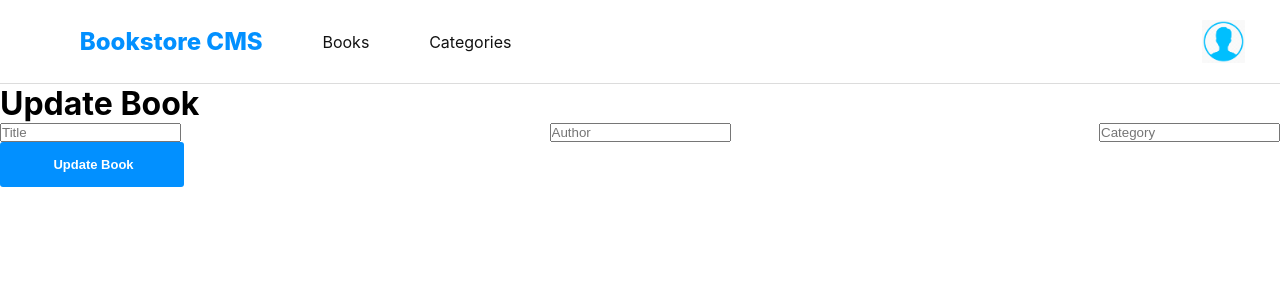
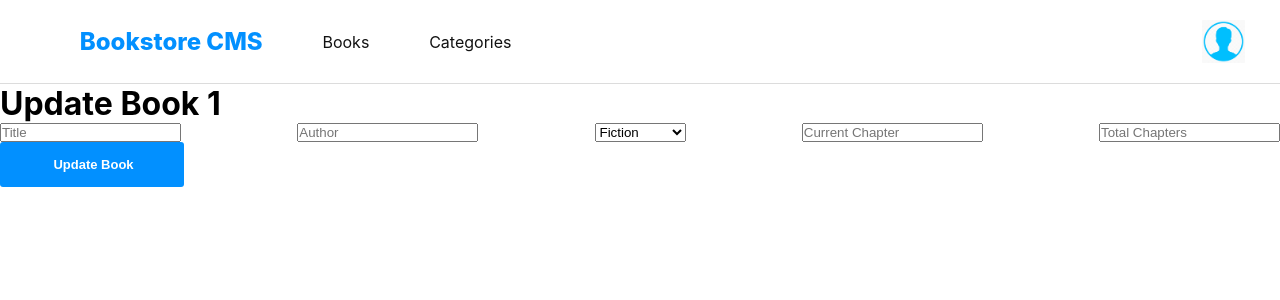
Before and after one commit to yetemegn-telaye/Bookstore, a React (Create React App) app: page /update-book/1 in a window 1280 px wide. Shown: the top 300 px of the page. Built offline with nearby package versions, Linux system fonts and the light colour scheme.

Commit message:
Render selected book from the books state in updateBook and aaddBook components

```diff
--- a/src/components/AddComment.js
+++ b/src/components/AddComment.js
@@ -1,19 +1,36 @@
 import React from 'react';
 import { useParams } from 'react-router-dom';
+import { useSelector } from 'react-redux';
 
 const AddComment = () => {
   const bookId = useParams();
+  const books = useSelector((state) => state.books.books);
 
   return (
     <>
       <h1>Add Comment</h1>
+      <div>
+        {Object.entries(books).map(([id, book]) => {
+          if (id === bookId.bookId) {
+            return (
+              <div key={id}>
+                <h2>{book.title}</h2>
+                <h2>{book.author}</h2>
+                <h2>{book.category}</h2>
+                <h2>{book.currChapters}</h2>
+                <h2>{book.totChapters}</h2>
+              </div>
+            );
+          }
+          return null;
+        })}
+      </div>
       <form>
         <div className="form-inputs">
-          {bookId}
           <input type="text" placeholder="Name" name="name" id="name" />
           <input type="text" placeholder="Comment" name="comment" id="comment" />
         </div>
-        <button type="button" className="add-comment-btn">Add Comment</button>
+        <button type="button" className="add-comment-btn" onClick={() => console.log(bookId.bookId)}>Add Comment</button>
       </form>
     </>
   );
--- a/src/components/UpdateBook.js
+++ b/src/components/UpdateBook.js
@@ -1,16 +1,55 @@
 import React from 'react';
+import { useParams } from 'react-router-dom';
+import { useSelector } from 'react-redux';
 
-const UpdateBook = () => (
+const UpdateBook = () => {
+  const bookId = useParams();
+  const books = useSelector((state) => state.books.books);
+
+  return (
     <>
-    <h1>Update Book</h1>
+      <h1>
+        Update Book
+        {' '}
+        {bookId.bookId}
+      </h1>
+      <div>
+        {Object.entries(books).map(([id, book]) => {
+          if (id === bookId.bookId) {
+            return (
+              <div key={id}>
+                <h2>{book.title}</h2>
+                <h2>{book.author}</h2>
+                <h2>{book.category}</h2>
+                <h2>{book.currChapters}</h2>
+                <h2>{book.totChapters}</h2>
+              </div>
+            );
+          }
+          return null;
+        })}
+      </div>
       <form>
         <div className="form-inputs">
           <input type="text" placeholder="Title" name="title" id="title" />
           <input type="text" placeholder="Author" name="author" id="author" />
-        <input type="text" placeholder="Category" name="category" id="category" />
+          <select className="category-input" name="category" id="category">
+            <option value="Fiction">Fiction</option>
+            <option value="Non-Fiction">Non-Fiction</option>
+            <option value="Fantasy">Fantasy</option>
+            <option value="Sci-Fi">Sci-Fi</option>
+            <option value="Romance">Romance</option>
+            <option value="Horror">Horror</option>
+            <option value="Thriller">Thriller</option>
+            <option value="Mystery">Mystery</option>
+            <option value="Novel">Novel</option>
+          </select>
+          <input type="text" placeholder="Current Chapter" name="currChapters" id="currChapters" />
+          <input type="text" placeholder="Total Chapters" name="totChapters" id="totChapters" />
         </div>
-      <button type="button" className="add-book-btn">Update Book</button>
+        <button type="button" className="add-book-btn" onClick={() => console.log(books)}>Update Book</button>
       </form>
     </>
   );
+};
 export default UpdateBook;
```
Lines whose indentation alone changed are shown as unchanged.
